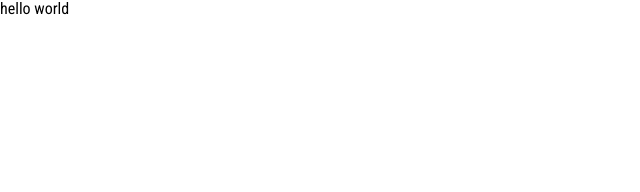
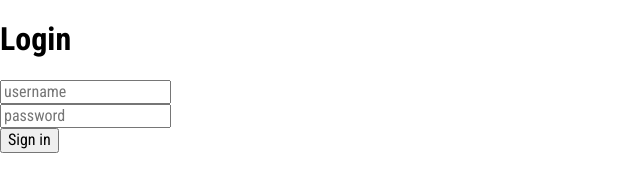
Before and after one commit to hexoren21/project---VOD, a plain HTML site: page index.html in a window 1280 px wide. Shown: the whole page, without its empty margins (0-640 px from the left). Drawn offline with nearby package versions, Linux system fonts and the light colour scheme.

Commit message:
added login html

```diff
--- a/index.html
+++ b/index.html
@@ -15,6 +15,16 @@
 </head>
 
 <body>
-    <div>hello world
-    </div>
+    <section class="login-banner">
+        <div class="login-box">
+            <h1>Login</h1>
+            <div class="textbox">
+                <input type="text" placeholder="username" name="" value="">
+            </div>
+            <div class="textbox">
+                <input type="password" placeholder="password" name="" value="">
+            </div>
+            <input class="btn" type="button" name="" value="Sign in">
+        </div>
+    </section>
 </body>
```
